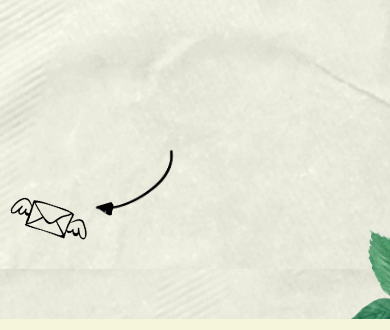
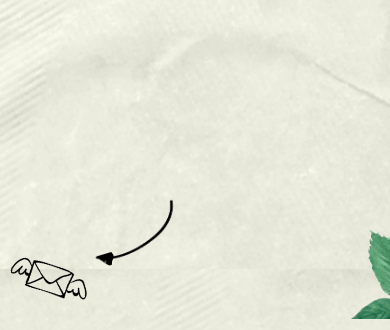
Before and after one commit to humaneediedofanxiety/scrambled-project, a website: page Screen 2/index.html in a window 390 px wide. Shown: the part 575-905 px from the top of the page. Drawn offline with Linux system fonts and the light colour scheme.

Commit message:
Update styles.css

```diff
--- a/Screen 2/styles.css
+++ b/Screen 2/styles.css
@@ -200,13 +200,13 @@ h2 {
     }
 
     .scroll {
-        bottom: 20px;
+        bottom: -30px;
         left: 20px;
         width: 100px;
     }
 
     .arrow {
-        bottom: 40px;
+        bottom: -10px;
         left: 120px;
     }
 
@@ -266,13 +266,13 @@ h2 {
     }
 
     .scroll {
-        bottom: 10px;
+        bottom: -50px;
         left: 10px;
         width: 80px;
     }
 
     .arrow {
-        bottom: 30px;
+        bottom: -20px;
         left: 90px;
     }
 
```
